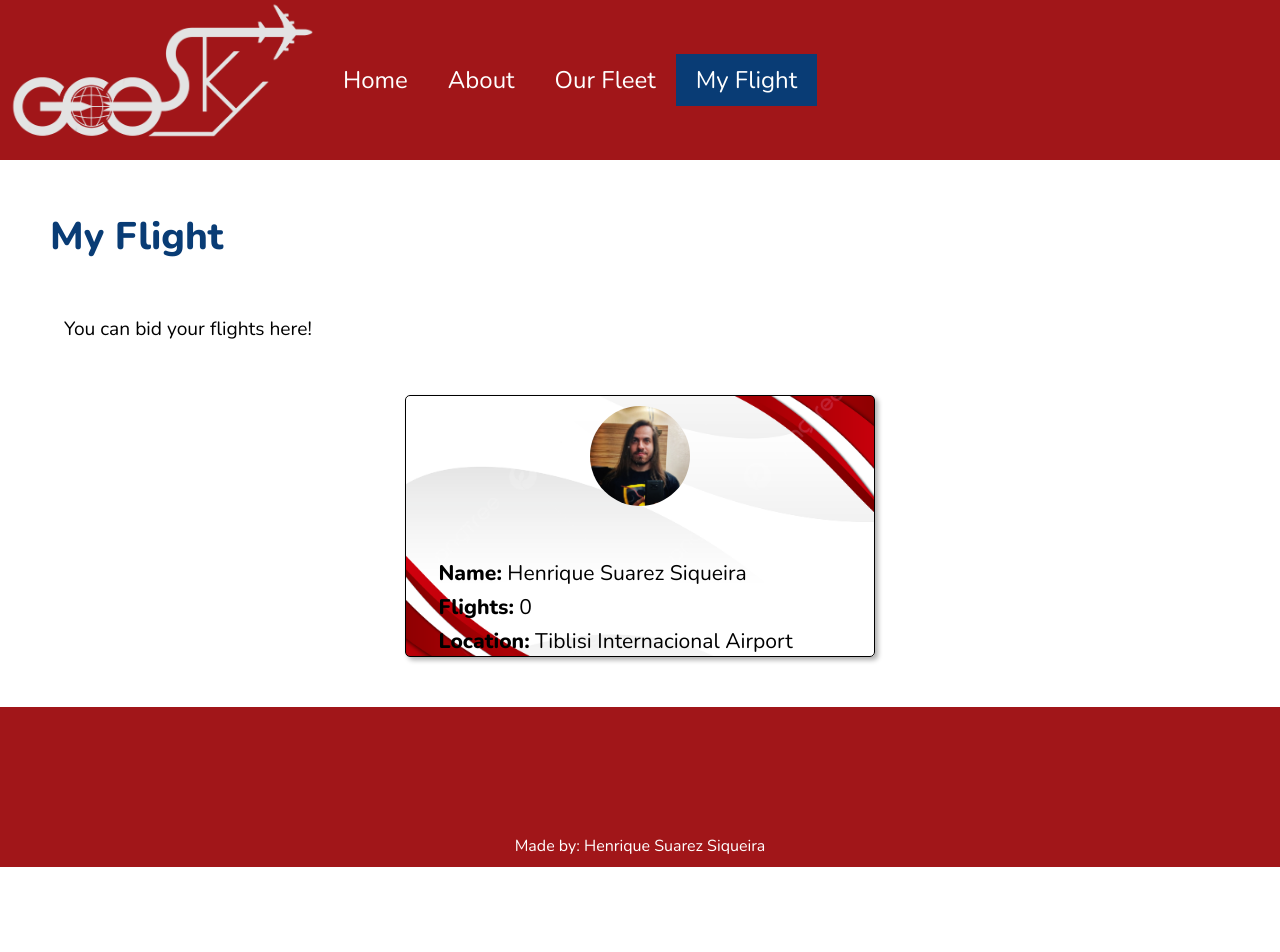
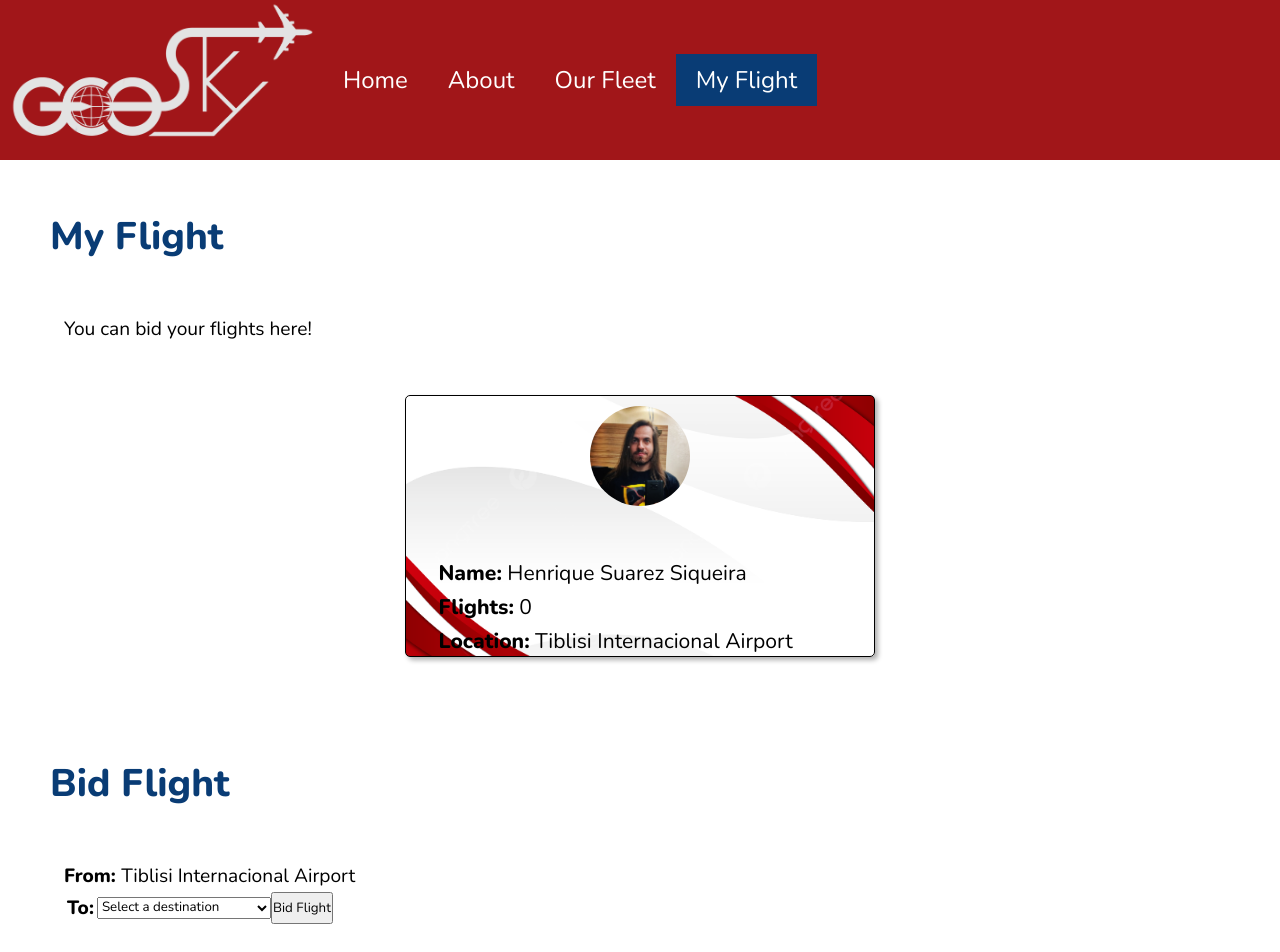
Before and after one commit to HSuarez89/GeoSky-Virtual-Fictional, a React (Create React App) app in the folder geosky/: page /myflight in a window 1280 px wide. Shown: the top 952 px of the page. Before the commit the page ends 867 px from the top, so only its background shows below. Built offline with nearby package versions, Linux system fonts and the light colour scheme; data requests are answered from the project's data file.

Commit message:
Continuação página MyFlight

```diff
--- a/geosky/db.json
+++ b/geosky/db.json
@@ -30,7 +30,23 @@
     }
   ],
   "bids": [
-
+    {
+      "pilotLocation": {
+        "id": 2,
+        "name": "Flughafen Frankfurt Main",
+        "city": "Frankfurt Internacional Airport",
+        "icao": "EDDF",
+        "iata": "FRA"
+      },
+      "destination": {
+        "id": 1,
+        "name": "Shota Rustaveli",
+        "city": "Tiblisi Internacional Airport",
+        "icao": "UGTB",
+        "iata": "TBS"
+      },
+      "id": 1
+    }
   ],
   "log": []
 }
--- /dev/null
+++ b/geosky/src/components/layout/Button.js
@@ -0,0 +1,7 @@
+function Button({text, buttonClass, handle}){
+    return(
+        <button className={buttonClass} onClick={handle}>{text}</button>
+    )
+}
+
+export default Button
--- a/geosky/src/components/layout/MyFlight.js
+++ b/geosky/src/components/layout/MyFlight.js
@@ -1,6 +1,8 @@
 import PilotCard from "./PilotCard"
 import styles from "./MyFlight.module.css"
+import Select from "./Select"
 import {useState, useEffect} from "react"
+import Button from "./Button"
 
 
 function MyFlight(){
@@ -9,6 +11,9 @@ function MyFlight(){
     const [locationId, setLocationId] = useState([])
     const [pilotLocation, setPilotLocation] = useState([])
     const [airportName, setAirportName] = useState([])
+    const [options, setOptions] = useState([])
+    const [destinationId, setDestinationId] = useState('')
+    const [destination, setDestination] = useState([])
 
     useEffect(() => {
         fetch('http://localhost:5000/pilot', {
@@ -38,6 +43,46 @@ function MyFlight(){
         })
     },[locationId])
 
+    useEffect(() => {
+        fetch('http://localhost:5000/airports', {
+            method: "GET",
+            headers: {'Content-Type': 'application/json'}
+        }).then((resp) => resp.json())
+        .then((data) => {
+            const filterData = data.filter(item => item.id !== locationId)
+            setOptions(filterData)
+        })
+    },[locationId])
+
+    useEffect(() => {
+        console.log(options)
+    },[options])
+
+    function changeDestination(e){
+        setDestinationId(e.target.value)
+    }
+
+    useEffect(() => {
+        fetch(`http://localhost:5000/airports/${destinationId}`, {
+            method: "GET",
+            headers: {'Content-Type': 'application/json'}
+        }).then((resp) => resp.json())
+        .then((data) => {
+            setDestination(data)
+        })
+        .catch((err) => console.log(err))
+    }, [destinationId])
+
+    function bidFlight(pilotLocation, destination){
+        fetch('http://localhost:5000/bids', {
+            method: "POST",
+            headers: {'Content-Type': 'application/json'},
+            body: JSON.stringify({pilotLocation, destination })
+        }).then((resp) => resp.json())
+        .then((data) => console.log(data))
+        .catch((err) => console.log(err))
+    }
+
     return(
         <div className={styles.div_container} >
             <div className={styles.text}>
@@ -53,6 +98,15 @@ function MyFlight(){
                         />
                     )}
                 </div>
+                <div>
+                    <h1>Bid Flight</h1>
+                    <p><span>From: </span>{pilotLocation.city}</p>
+                    <div className={styles.select_container}>
+                        <p><span>To: </span></p>
+                        <Select name='airport_id' options={options} handleOnChange={changeDestination} value={destinationId}/>
+                        <Button text='Bid Flight' buttonClass='bid' handle={() => bidFlight(destination, pilotLocation)}/>
+                    </div>
+                </div>
             </div>
         </div>
     )
--- a/geosky/src/components/layout/MyFlight.module.css
+++ b/geosky/src/components/layout/MyFlight.module.css
@@ -26,6 +26,7 @@
     display: flex;
     width: 90%;
     margin: auto;
+    padding-bottom: 30px;
 }
 .select_container p{
     width: auto;
--- /dev/null
+++ b/geosky/src/components/layout/Select.js
@@ -0,0 +1,17 @@
+import styles from './Select.module.css'
+
+function Select({name, options, handleOnChange, value}){
+    return(
+        <div className={styles.select}>
+            <label htmlFor={name}></label>
+            <select name={name} id={name} onChange={handleOnChange} value={value || ''}>
+                <option>Select a destination</option>
+                {options.map((option) => (
+                    <option value={option.id} key={option.id}>{option.name}</option>
+                ))}
+            </select>
+        </div>
+    )
+}
+
+export default Select
--- /dev/null
+++ b/geosky/src/components/layout/Select.module.css
@@ -0,0 +1,3 @@
+.select option{
+    font-size: 1.3em;
+}
```
